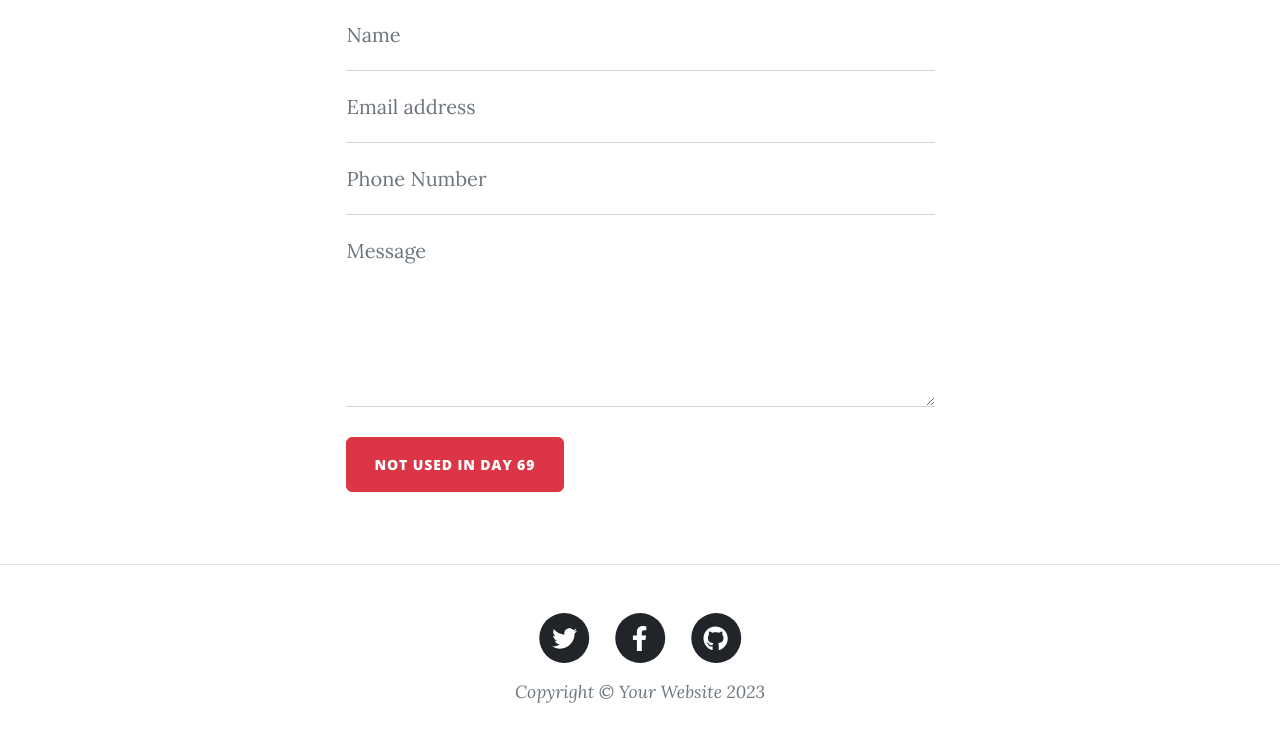
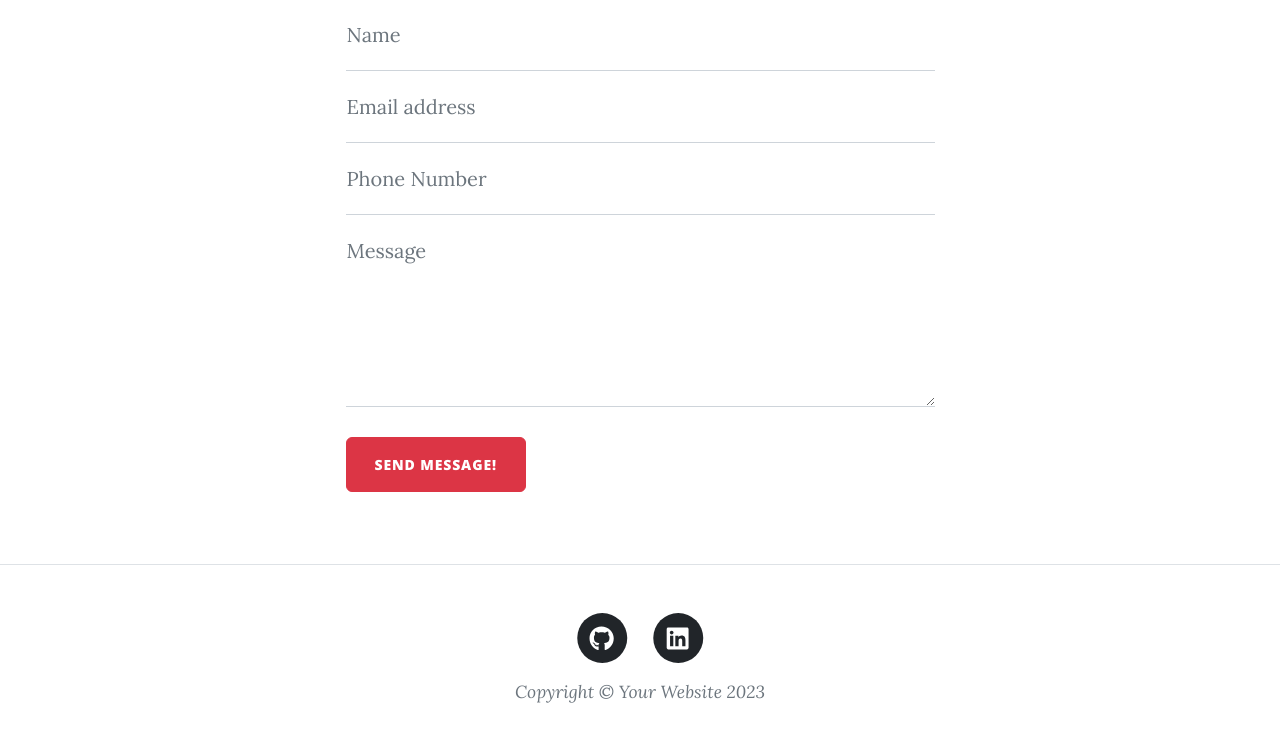
Before and after one commit to FatsCodes/blog, a Flask app: page /contact in a window 1280 px wide. Shown: the part 721-1475 px from the top of the page. Run offline with Flask 3, Linux system fonts and the light colour scheme; some libraries are stand-ins or nearby versions.

Commit message:
Initial commit

```diff
--- a/templates/contact.html
+++ b/templates/contact.html
@@ -88,7 +88,7 @@
               id="submitButton"
               type="submit"
             >
-              NOT USED in Day 69
+              Send Message!
             </button>
           </form>
         </div>
--- a/templates/footer.html
+++ b/templates/footer.html
@@ -5,26 +5,18 @@
                   <div class="col-md-10 col-lg-8 col-xl-7">
                       <ul class="list-inline text-center">
                           <li class="list-inline-item">
-                              <a href="#!">
+                              <a href="https://github.com/FatsCodes">
                                   <span class="fa-stack fa-lg">
                                       <i class="fas fa-circle fa-stack-2x"></i>
-                                      <i class="fab fa-twitter fa-stack-1x fa-inverse"></i>
+                                      <i class="fab fa-github fa-stack-1x fa-inverse"></i>
                                   </span>
                               </a>
                           </li>
                           <li class="list-inline-item">
-                              <a href="#!">
+                              <a href="https://www.linkedin.com/in/fatma-ekbic/">
                                   <span class="fa-stack fa-lg">
                                       <i class="fas fa-circle fa-stack-2x"></i>
-                                      <i class="fab fa-facebook-f fa-stack-1x fa-inverse"></i>
-                                  </span>
-                              </a>
-                          </li>
-                          <li class="list-inline-item">
-                              <a href="#!">
-                                  <span class="fa-stack fa-lg">
-                                      <i class="fas fa-circle fa-stack-2x"></i>
-                                      <i class="fab fa-github fa-stack-1x fa-inverse"></i>
+                                      <i class="fab fa-linkedin fa-stack-1x fa-inverse"></i>
                                   </span>
                               </a>
                           </li>
--- a/templates/header.html
+++ b/templates/header.html
@@ -6,17 +6,14 @@
       name="viewport"
       content="width=device-width, initial-scale=1, shrink-to-fit=no"
     />
+    <link rel="icon" href="favicon.ico">
     <meta name="description" content="" />
     <meta name="author" content="" />
-    <title>Angela's Blog</title>
+    <title>Fatma's Blog</title>
     {% block styles %}
     <!-- Load Bootstrap-Flask CSS here -->
     {{ bootstrap.load_css() }}
-    <link
-      rel="icon"
-      type="image/x-icon"
-      href="{{ url_for('static', filename='assets/favicon.ico') }}"
-    />
+
     <!-- Font Awesome icons (free version)-->
     <script
       src="https://use.fontawesome.com/releases/v6.3.0/js/all.js"
--- a/templates/index.html
+++ b/templates/index.html
@@ -10,7 +10,7 @@
       <div class="col-md-10 col-lg-8 col-xl-7">
         <div class="site-heading">
           <h1>Fatma's Blog</h1>
-          <span class="subheading">A collection of random musings.</span>
+          <span class="subheading">A collection of random information.</span>
         </div>
       </div>
     </div>
```
Also changed, not shown: main.py (line endings or trailing spaces), static/assets/favicon.ico, static/assets/img/angela-profile.jpg (deleted).
